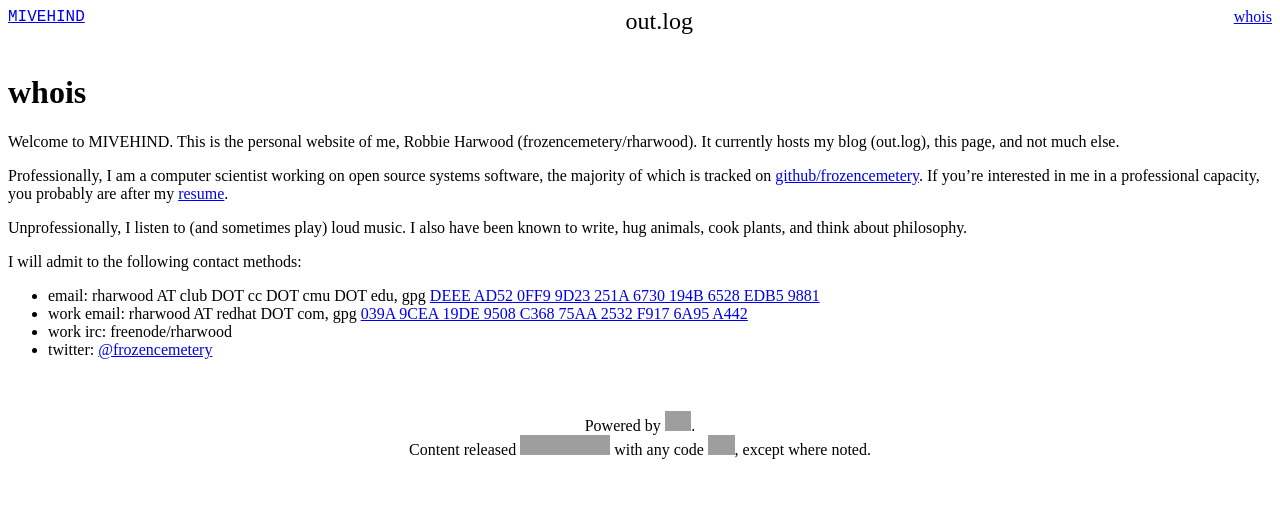
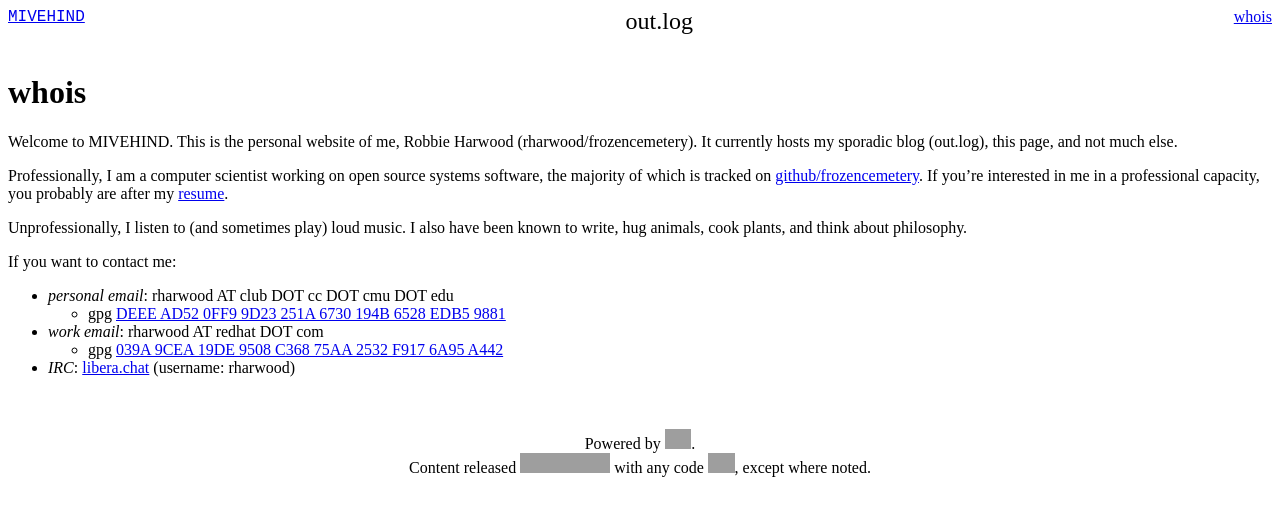
Before and after one commit to frozencemetery/mivehind.net, a Jekyll site: the page built from about.md, in a window 1280 px wide. Shown: the top 516 px of the page. Built offline with Jekyll 4.4.1, drawn with Linux system fonts in a browser that asks for light colours; Markdown is read by kramdown in place of the engine named in the settings; grey boxes are pictures that could not be loaded.

Commit message:
Update about page for libera etc.

```diff
--- a/about.md
+++ b/about.md
@@ -5,23 +5,24 @@ permalink: /about/
 ---
 
 Welcome to MIVEHIND.  This is the personal website of me, Robbie Harwood
-(frozencemetery/rharwood).  It currently hosts my blog (out.log), this page,
-and not much else.
+(rharwood/frozencemetery).  It currently hosts my sporadic blog (out.log),
+this page, and not much else.
 
 Professionally, I am a computer scientist working on open source systems
 software, the majority of which is tracked on
 [github/frozencemetery](https://github.com/frozencemetery/).  If you're
 interested in me in a professional capacity, you probably are after my
-[resume](http://www.club.cc.cmu.edu/~rharwood/resume.pdf).
+[resume](https://rharwood.fedorapeople.org/resume.pdf).
 
 Unprofessionally, I listen to (and sometimes play) loud music.  I also have
 been known to write, hug animals, cook plants, and think about philosophy.
 
-I will admit to the following contact methods:
+If you want to contact me:
 
-- email: rharwood AT club DOT cc DOT cmu DOT edu, gpg
-  [DEEE AD52 0FF9 9D23 251A  6730 194B 6528 EDB5 9881](https://pgp.mit.edu/pks/lookup?op=vindex&search=0x194B6528EDB59881)
-- work email: rharwood AT redhat DOT com, gpg
-  [039A 9CEA 19DE 9508 C368  75AA 2532 F917 6A95 A442](https://pgp.mit.edu/pks/lookup?op=vindex&search=0x2532F9176A95A442)
-- work irc: freenode/rharwood
-- twitter: [@frozencemetery](https://twitter.com/frozencemetery)
+- *personal email*: rharwood AT club DOT cc DOT cmu DOT edu
+  - gpg [DEEE AD52 0FF9 9D23 251A  6730 194B 6528 EDB5
+    9881](https://pgp.mit.edu/pks/lookup?op=vindex&search=0x194B6528EDB59881)
+- *work email*: rharwood AT redhat DOT com
+  - gpg [039A 9CEA 19DE 9508 C368  75AA 2532 F917 6A95
+    A442](https://pgp.mit.edu/pks/lookup?op=vindex&search=0x2532F9176A95A442)
+- *IRC*: [libera.chat](https://libera.chat/) (username: rharwood)
```
